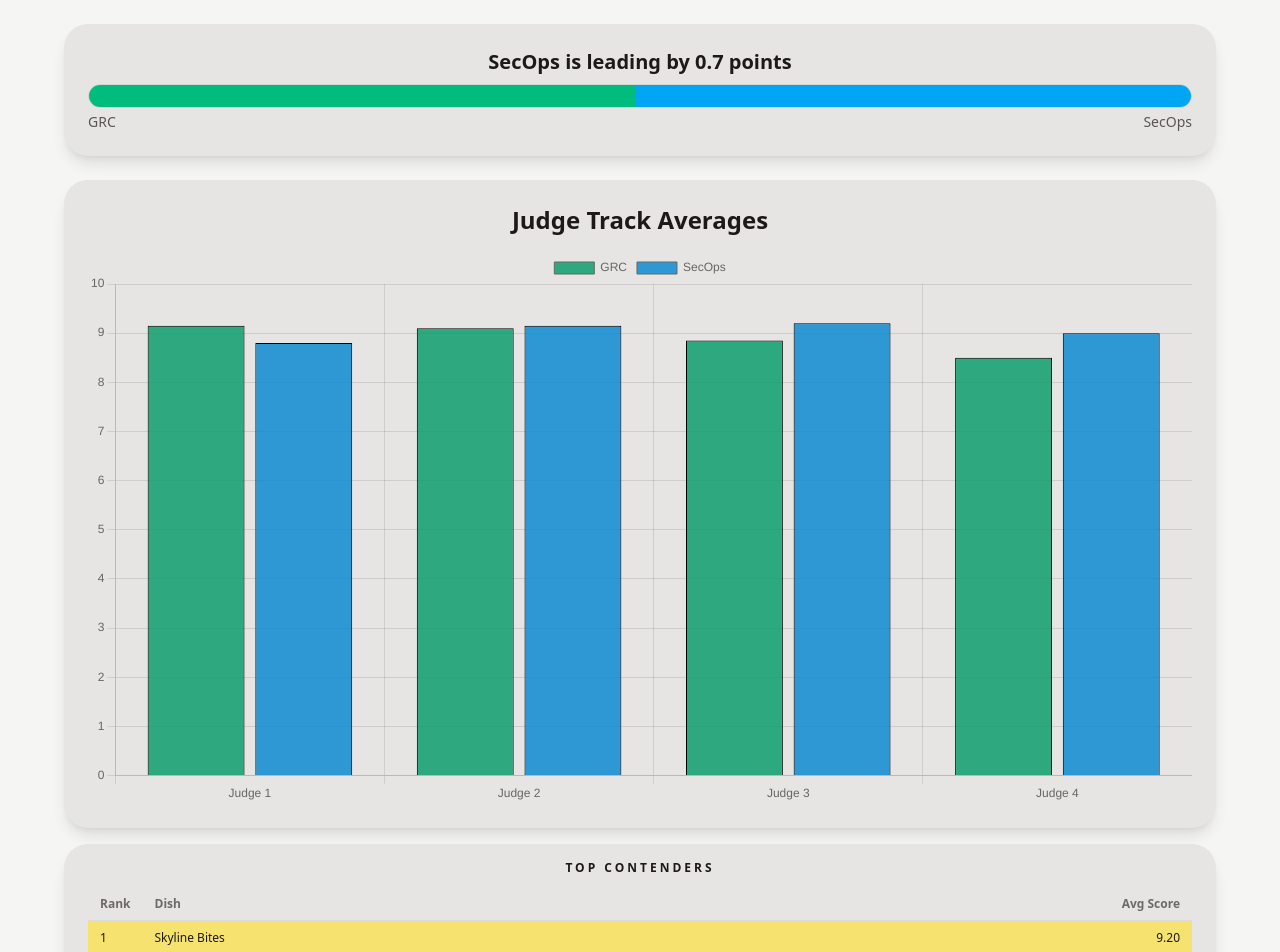
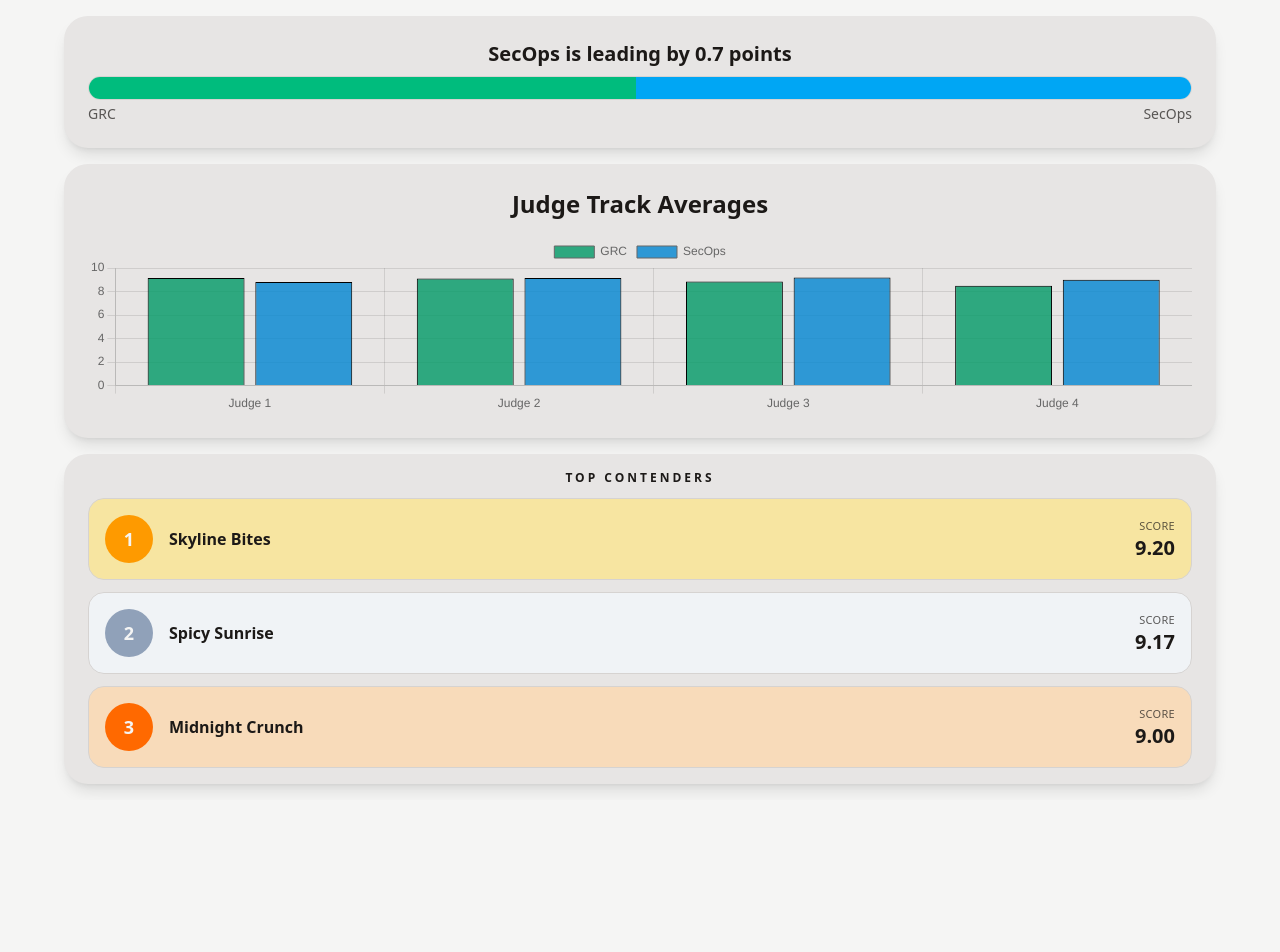
Before and after one commit to Skye-Samuels/potluck-app, a SvelteKit app: page /scoreboard in a window 1280 px wide. Shown: the top 952 px of the page. After the commit the page ends 800 px from the top, so only its background shows below. Built offline with nearby package versions, Linux system fonts and the light colour scheme.

Commit message:
scoreboard UI

```diff
--- a/src/routes/scoreboard/+page.svelte
+++ b/src/routes/scoreboard/+page.svelte
@@ -168,8 +168,8 @@
     });
 </script>
 
-<div class="min-h-screen flex flex-col bg-base-100 overflow-hidden p-6 pb-10">
-    <div class="w-full max-w-6xl mx-auto flex flex-col gap-6 flex-1">
+<div class="min-h-screen h-screen flex flex-col bg-base-100 overflow-hidden p-4">
+    <div class="w-full max-w-6xl mx-auto flex flex-col gap-4 flex-1 min-h-0">
         <div class="rounded-3xl bg-base-200 shadow-lg p-6">
             <div class="text-center text-xl font-semibold mb-2">{leadText}</div>
             <div class="w-full h-6 flex rounded-full overflow-hidden border border-base-300">
@@ -182,15 +182,15 @@
             </div>
         </div>
 
-        <div class="flex-1 flex flex-col gap-4">
-            <div class="rounded-3xl bg-base-200 shadow-lg flex flex-col overflow-hidden p-6">
+        <div class="flex-1 flex flex-col gap-4 min-h-0">
+            <div class="rounded-3xl bg-base-200 shadow-lg flex flex-col overflow-hidden p-6 flex-1 min-h-0">
                 <h2 class="text-center text-2xl font-semibold mb-4">Judge Track Averages</h2>
-                <div class="w-full min-h-[24rem] flex-1">
+                <div class="w-full flex-1 min-h-0">
                     <canvas bind:this={judgeChartElement} class="w-full h-full"></canvas>
                 </div>
             </div>
 
-            <div class="rounded-3xl bg-base-200 shadow-lg overflow-hidden px-6 py-4 flex-1">
+            <div class="rounded-3xl bg-base-200 shadow-lg overflow-hidden px-6 py-4 flex-none">
                 <h3 class="text-center text-xs font-semibold tracking-[0.25em] uppercase mb-3">
                     Top Contenders
                 </h3>
@@ -200,25 +200,37 @@
                         Top dishes will appear here as votes come in.
                     </div>
                 {:else}
-                    <div class="flex-1 overflow-x-auto">
-                        <table class="table table-sm w-full">
-                            <thead class="text-xs">
-                                <tr>
-                                    <th class="w-12">Rank</th>
-                                    <th>Dish</th>
-                                    <th class="text-right">Avg Score</th>
-                                </tr>
-                            </thead>
-                            <tbody>
-                                {#each top3 as d, i}
-                                    <tr class={ i === 0 ? "bg-yellow-300/60" : i === 1 ? "bg-gray-300/60" : i === 2 ? "bg-amber-600/40" : "" } >
-                                        <td>{i + 1}</td>
-                                        <td>{d.dishName}</td>
-                                        <td class="text-right">{d.avgScore.toFixed(2)}</td>
-                                    </tr>
-                                {/each}
-                            </tbody>
-                        </table>
+                    <div class="flex flex-col gap-3">
+                        {#each top3 as d, i}
+                            <div
+                                class={`rounded-2xl p-4 flex items-center gap-4 border border-base-300 ${
+                                    i === 0
+                                        ? "bg-amber-200/70"
+                                        : i === 1
+                                            ? "bg-slate-100/90"
+                                            : "bg-orange-200/70"
+                                }`}
+                            >
+                                <div
+                                    class={`w-12 h-12 rounded-full flex items-center justify-center text-lg font-semibold text-base-100 ${
+                                        i === 0
+                                            ? "bg-amber-500"
+                                            : i === 1
+                                                ? "bg-slate-400"
+                                                : "bg-orange-500"
+                                    }`}
+                                >
+                                    {i + 1}
+                                </div>
+                                <div class="flex-1">
+                                    <div class="font-semibold">{d.dishName}</div>
+                                </div>
+                                <div class="text-right">
+                                    <div class="text-[11px] uppercase tracking-wide opacity-70">Score</div>
+                                    <div class="text-xl font-semibold leading-tight">{d.avgScore.toFixed(2)}</div>
+                                </div>
+                            </div>
+                        {/each}
                     </div>
                 {/if}
             </div>
```
